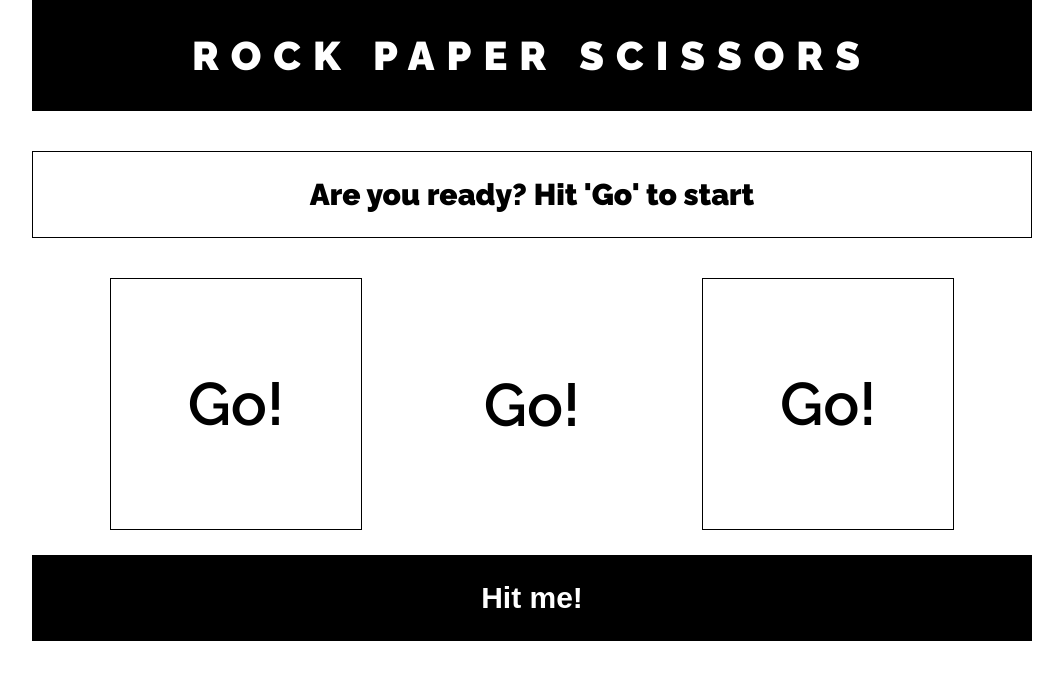
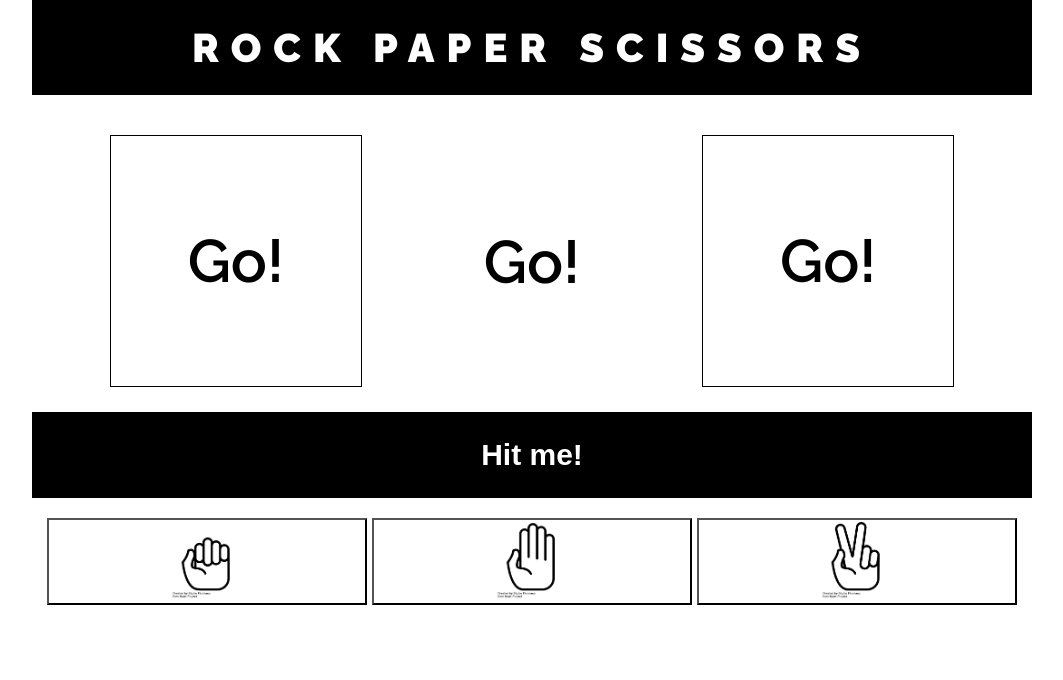
Before and after one commit to charliefurniss/rockpaperscissors, a PHP site: page / in a window 1280 px wide. Shown: the top 680 px of the page, without its empty margins (108-1171 px from the left). Run offline with PHP 8.4, Linux system fonts and the light colour scheme; some libraries are stand-ins or nearby versions; some web fonts are replaced.

Commit message:
adding and registering rock, paper, scissors buttons

```diff
--- a/css/styles.css
+++ b/css/styles.css
@@ -19,9 +19,63 @@ header h1 {
 	position: relative;
 	background-color: black;
 	color: #FFFFFF;
-	padding: 2rem;
+	padding: 1.5rem;
 	margin: 0 0 20px 0;
 }
+
+.button-start {
+
+	width: 100%;
+	background-color: black;
+	color: #FFFFFF;
+	font-size: 1.5em;
+	font-weight: 900;
+	padding: 25px;
+
+}
+
+.button-icon {
+
+	background-color: #FFFFFF;
+	width: 32%;
+	height: 87px;
+
+}
+
+#button-icon-container {
+
+	margin: 20px 0;
+
+}
+
+#button-rock {
+
+	background: url('../images/rock.png');
+
+}
+
+#button-paper {
+
+	background: url('../images/paper.png');
+
+}
+
+#button-scissors {
+
+	background: url('../images/scissors.png');
+
+}
+
+#button-rock,
+#button-paper,
+#button-scissors {
+
+	background-size: 80px 80px;
+	background-repeat: no-repeat;
+	background-position: center;
+
+}
+
 
 .countdown {
 
@@ -63,14 +117,3 @@ header h1 {
 	margin-bottom: 20px;
 
 }
-
-.button {
-
-	width: 100%;
-	background-color: black;
-	color: #FFFFFF;
-	font-size: 1.5em;
-	font-weight: 900;
-	padding: 25px;
-
-}
--- a/index.html
+++ b/index.html
@@ -15,9 +15,9 @@
 
 	<section ng-controller="GameController as game">
 
-		<div id="message-area">
+		<!-- <div id="message-area">
 			<h2 class="message">Are you ready? Hit 'Go' to start</h2>
-		</div>
+		</div> -->
 
 		<div id="gameplay-area" class="row">
 			<div id="computer-area" class="game-area game-area-icon">
@@ -32,7 +32,17 @@
 		</div>
 
 
-		<input class="button" id="start-button" type="submit" value="Hit me!" ng-click="game.startGame()">
+		<input class="button-start" id="start-button" type="submit" value="Hit me!" ng-click="game.startGame()">
+
+		<div id="button-icon-container">
+
+			<input class="button-icon" id="button-rock" type="submit" value="" ng-click="game.selectRock()">
+
+			<input class="button-icon" id="button-paper" type="submit" value="" ng-click="game.selectPaper()">
+
+			<input class="button-icon" id="button-scissors" type="submit" value="" ng-click="game.selectScissors()">
+
+		</div>
 
 
 	</section>
--- a/js/gameController.js
+++ b/js/gameController.js
@@ -11,4 +11,22 @@ function GameController(){
 
 	}
 
+	this.selectRock = function(){
+
+		console.log("rock");
+
+	}
+
+	this.selectPaper = function(){
+
+		console.log("paper");
+
+	}
+
+	this.selectScissors = function(){
+
+		console.log("scissors");
+
+	}
+
 }
```
